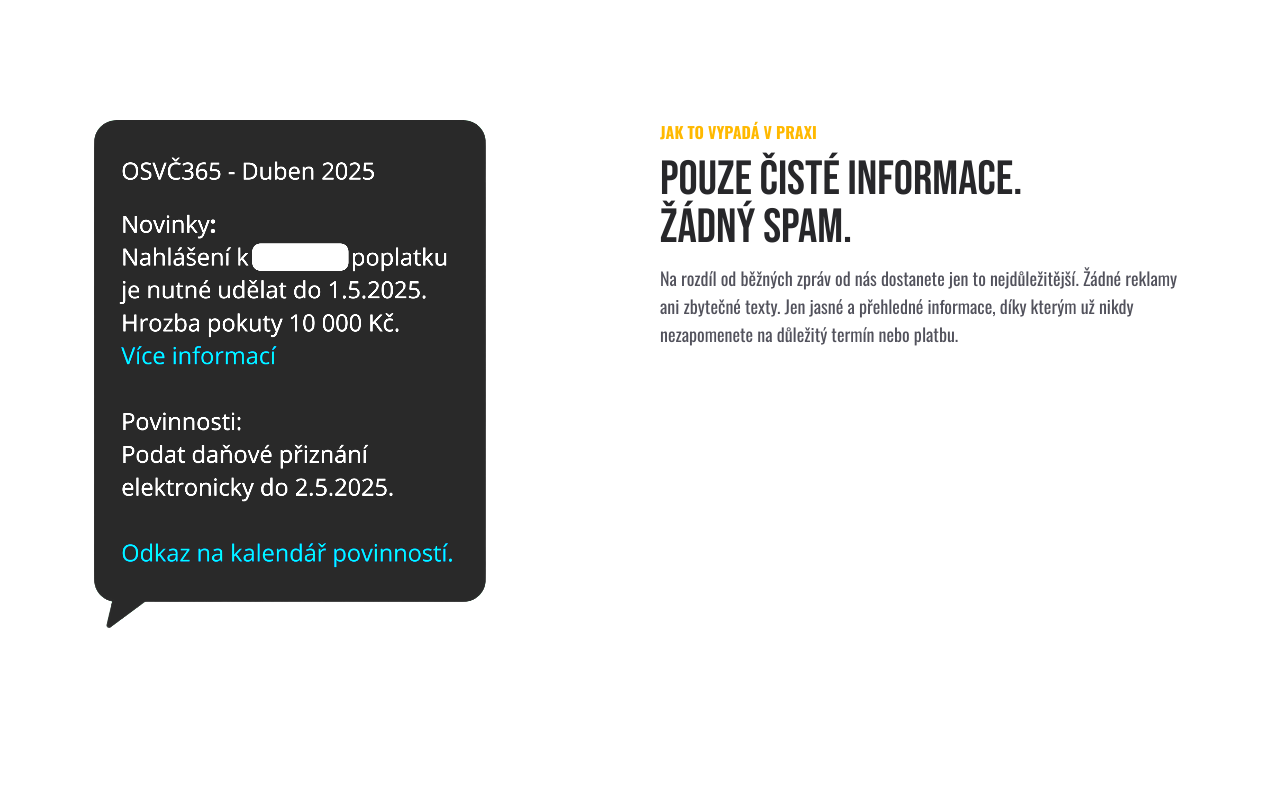
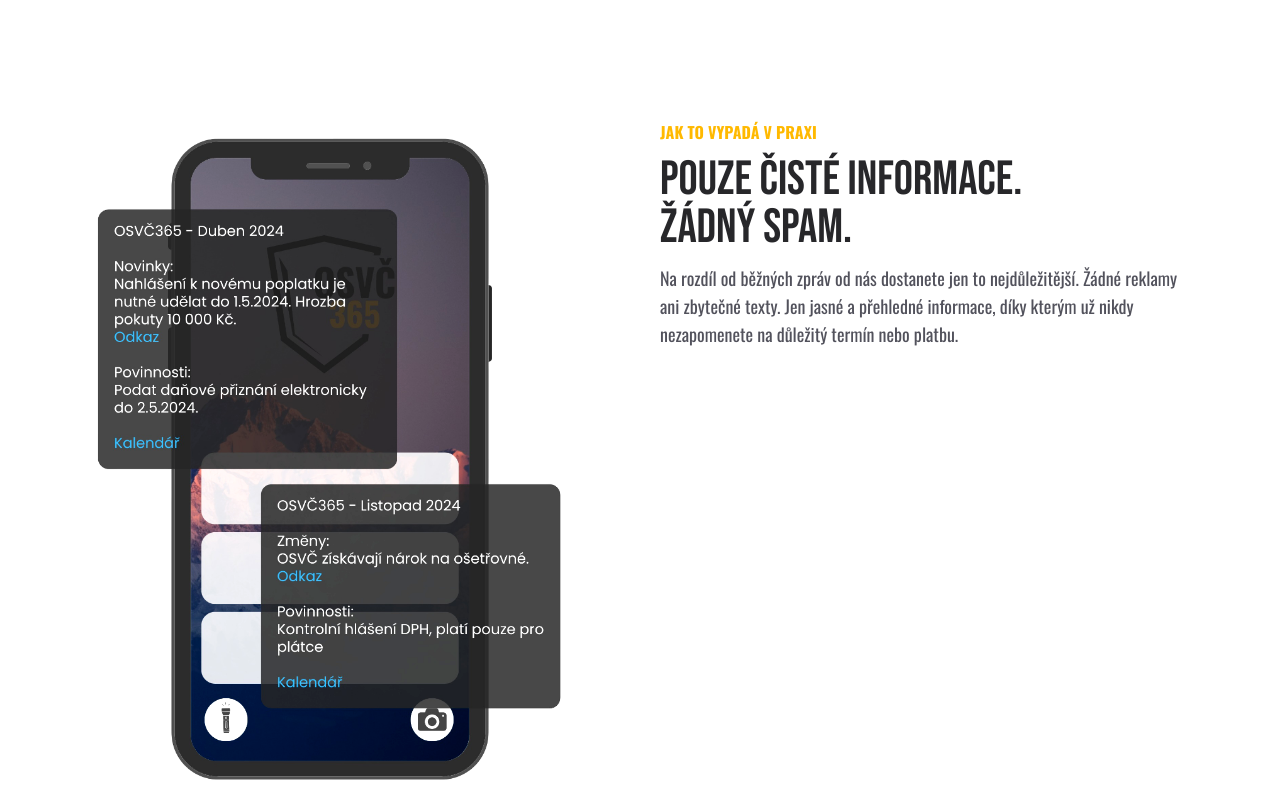
Before and after one commit to mardol131/osvc, a Next.js app in the folder frontend/: page / in a window 1280 px wide. Shown: the part 3020-3820 px from the top of the page. Built offline with nearby package versions, Linux system fonts and the light colour scheme.

Commit message:
New SMS image

```diff
--- a/frontend/app/_components/homepage/SMS.tsx
+++ b/frontend/app/_components/homepage/SMS.tsx
@@ -11,10 +11,10 @@ export default function SMS() {
       <div className=" max-w-wrapper w-full md:grid flex flex-col-reverse grid-cols-2 gap-10 rounded-3xl">
         <Image
           src={sms}
-          height={400}
-          width={400}
+          height={500}
+          width={500}
           alt="sms-example"
-          className="contrast-200 justify-self-start"
+          className="contrast-110 justify-self-start max-w-120"
         />
 
         <div>
```
Also changed, not shown: frontend/public/SMS.png.
